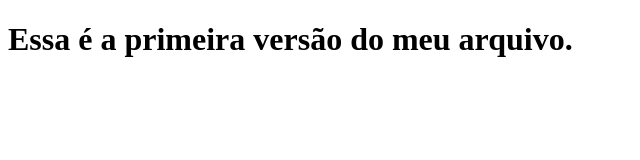
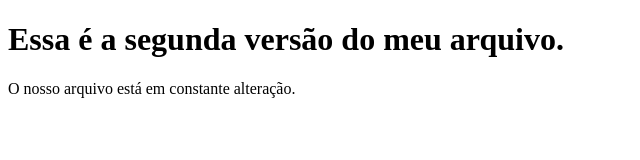
Before and after one commit to gefersonrocha/meu-primeiro-projeto-git, a plain HTML site: page index.html in a window 1280 px wide. Shown: the whole page, without its empty margins (0-640 px from the left). Drawn offline with Linux system fonts and the light colour scheme.

Commit message:
Criei o arquivo style.css e criei a segunda versão do nosso arquivo index.html

```diff
--- a/index.html
+++ b/index.html
@@ -7,7 +7,11 @@
 </head>
 <body>
 
-    <h1>Essa é a primeira versão do meu arquivo.</h1>
+    <h1>Essa é a segunda versão do meu arquivo.</h1>
+
+    <p>
+        O nosso arquivo está em constante alteração.
+    </p>
 
 </body>
 </html>
```
Also changed, not shown: style.css (added).
